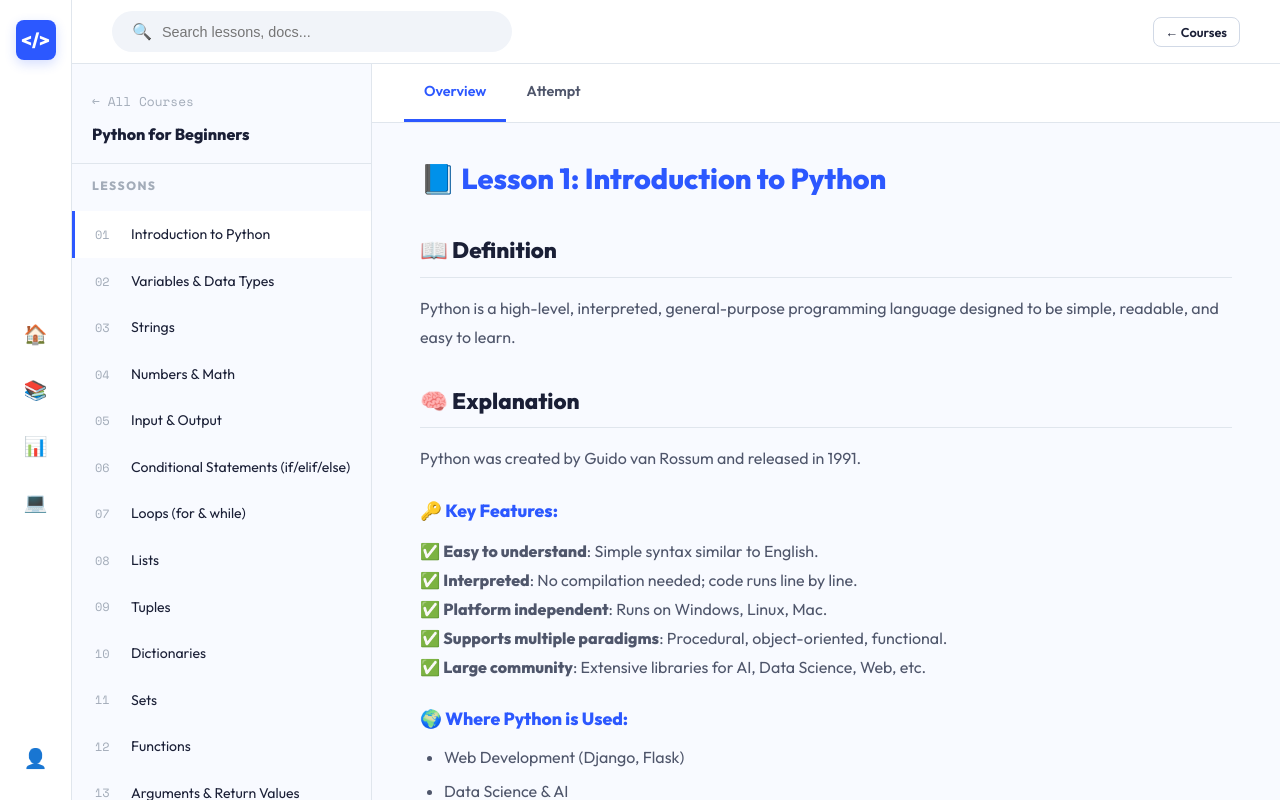
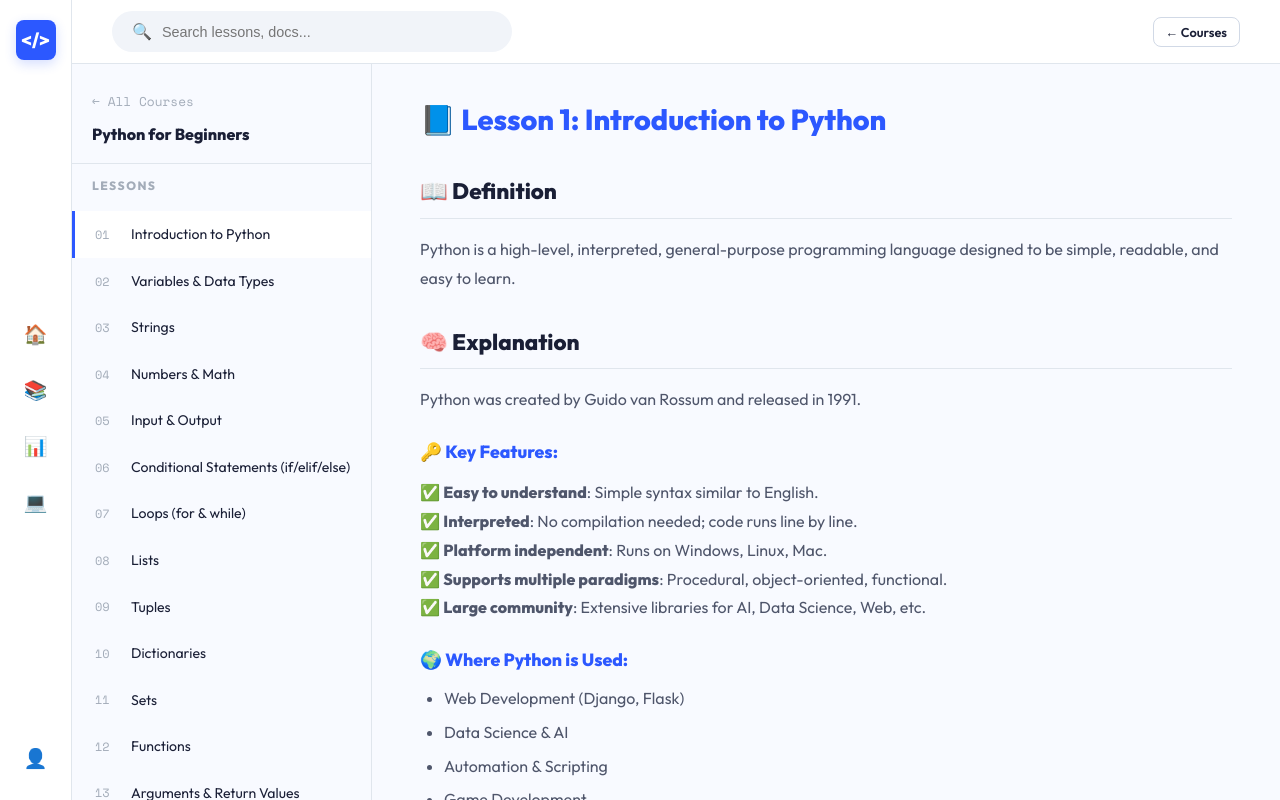
Before and after one commit to raja-bharath12/LearnCode, a React (Vite) app: page /lesson in a window 1280 px wide. Built offline with nearby package versions, Linux system fonts and the light colour scheme; sample sign-in values are in the browser's storage.

Commit message:
feat: simplify lesson layout by removing tabs and consolidating content

```diff
--- a/src/pages/Lesson.jsx
+++ b/src/pages/Lesson.jsx
@@ -14,7 +14,6 @@ export default function Lesson() {
   const course = COURSES[courseId] || COURSES[1];
 
   const [currentLesson, setCurrentLesson] = useState(0);
-  const [activeTab, setActiveTab] = useState('overview');
   const [code, setCode] = useState('');
   const [output, setOutput] = useState('// Output will appear here');
   const [outputColor, setOutputColor] = useState('var(--green)');
@@ -44,7 +43,7 @@ export default function Lesson() {
     }
   }, [currentLesson, course]);
 
-  function goToLesson(i) { setCurrentLesson(i); setActiveTab('overview'); }
+  function goToLesson(i) { setCurrentLesson(i); }
 
   function prevLesson() { if (currentLesson > 0) goToLesson(currentLesson - 1); }
 
@@ -135,50 +134,17 @@ export default function Lesson() {
 
           {/* MAIN CONTENT */}
           <main className="lesson-content" style={{ background: 'var(--bg)', padding: 0, display: 'flex', flexDirection: 'column', flex: 1, overflow: 'hidden' }}>
-            {/* TABS */}
-            <div className="content-tabs" style={{ display: 'flex', backgroundColor: 'var(--bg-top)', borderBottom: '1px solid var(--border)', padding: '0 32px' }}>
-              <div
-                className={`content-tab${activeTab === 'overview' ? ' active' : ''}`}
-                onClick={() => setActiveTab('overview')}
-                style={{
-                  padding: '16px 20px', fontWeight: 600, fontSize: '0.9rem', cursor: 'pointer',
-                  color: activeTab === 'overview' ? 'var(--accent)' : 'var(--text2)',
-                  borderBottom: activeTab === 'overview' ? '3px solid var(--accent)' : 'none'
-                }}
-              >
-                Overview
+
+            <div style={{ flex: 1, overflowY: 'auto' }}>
+              {/* OVERVIEW PANE */}
+              <div style={{ padding: '32px 48px' }} className="markdown-content">
+                <div dangerouslySetInnerHTML={{ __html: fetchedContent }} />
               </div>
-              <div
-                className={`content-tab${activeTab === 'lab' ? ' active' : ''}`}
-                onClick={() => setActiveTab('lab')}
-                style={{
-                  padding: '16px 20px', fontWeight: 600, fontSize: '0.9rem', cursor: 'pointer',
-                  color: activeTab === 'lab' ? 'var(--accent)' : 'var(--text2)',
-                  borderBottom: activeTab === 'lab' ? '3px solid var(--accent)' : 'none'
-                }}
-              >
-                Attempt
-              </div>
-            </div>
 
-            {/* OVERVIEW PANE */}
-            {activeTab === 'overview' && (
-              <div style={{ flex: 1, overflowY: 'auto', padding: '32px 48px' }} className="markdown-content">
-                <div dangerouslySetInnerHTML={{ __html: fetchedContent }} />
-                <div className="lesson-nav" style={{ marginTop: '40px' }}>
-                  <button className="btn-ghost" onClick={prevLesson} disabled={currentLesson === 0}>← Previous</button>
-                  <button className="btn-primary" onClick={nextLesson}>
-                    {currentLesson === course.lessons.length - 1 ? '✓ Finish' : 'Next →'}
-                  </button>
-                </div>
-              </div>
-            )}
-
-            {/* CODE EDITOR PANE */}
-            {activeTab === 'lab' && (
-              <aside className={`editor-panel${fullscreen ? ' fullscreen' : ''}`} style={{ display: 'flex', flex: 1, flexDirection: 'column', height: '100%' }}>
-                <div className="editor-tabs">
-                  <div className="editor-tab active">Code Editor</div>
+              {/* CODE EDITOR PANE */}
+              <aside className={`editor-panel${fullscreen ? ' fullscreen' : ''}`} style={{ display: 'flex', flexDirection: 'column', borderTop: '1px solid var(--border)', background: 'var(--surface2)', margin: '0 48px 48px', borderRadius: '12px', overflow: 'hidden' }}>
+                <div className="editor-tabs" style={{ background: 'var(--bg-top)' }}>
+                  <div className="editor-tab active">Interactive Lab</div>
                   <div className="editor-tab">{course.lang}</div>
                   <button
                     className="editor-tab"
@@ -193,15 +159,22 @@ export default function Lesson() {
                   value={code}
                   onChange={e => setCode(e.target.value)}
                   placeholder="# Write your code here..."
-                  style={{ flex: 1 }}
+                  style={{ height: '200px', backgroundColor: 'transparent' }}
                 />
                 <div className="editor-run-bar">
                   <span style={{ fontSize: '0.78rem', color: 'var(--text3)', fontFamily: 'var(--font-mono)' }}>▶ Run your code</span>
                   <button className="run-btn" onClick={executeCode}>▶ Run</button>
                 </div>
-                <div className="output-area" style={{ height: '150px', color: outputColor }}>{output}</div>
+                <div className="output-area" style={{ height: '120px', color: outputColor }}>{output}</div>
               </aside>
-            )}
+
+              <div className="lesson-nav" style={{ padding: '0 48px 48px' }}>
+                <button className="btn-ghost" onClick={prevLesson} disabled={currentLesson === 0}>← Previous</button>
+                <button className="btn-primary" onClick={nextLesson}>
+                  {currentLesson === course.lessons.length - 1 ? '✓ Finish' : 'Next →'}
+                </button>
+              </div>
+            </div>
           </main>
         </div>
       </div>
```
